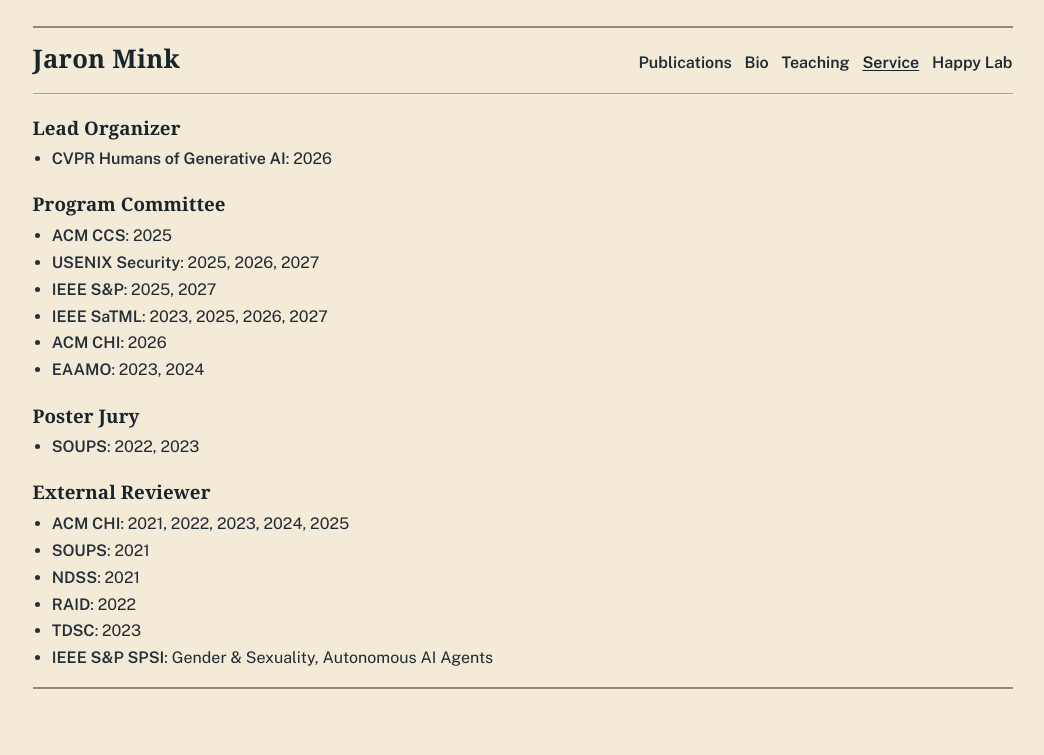
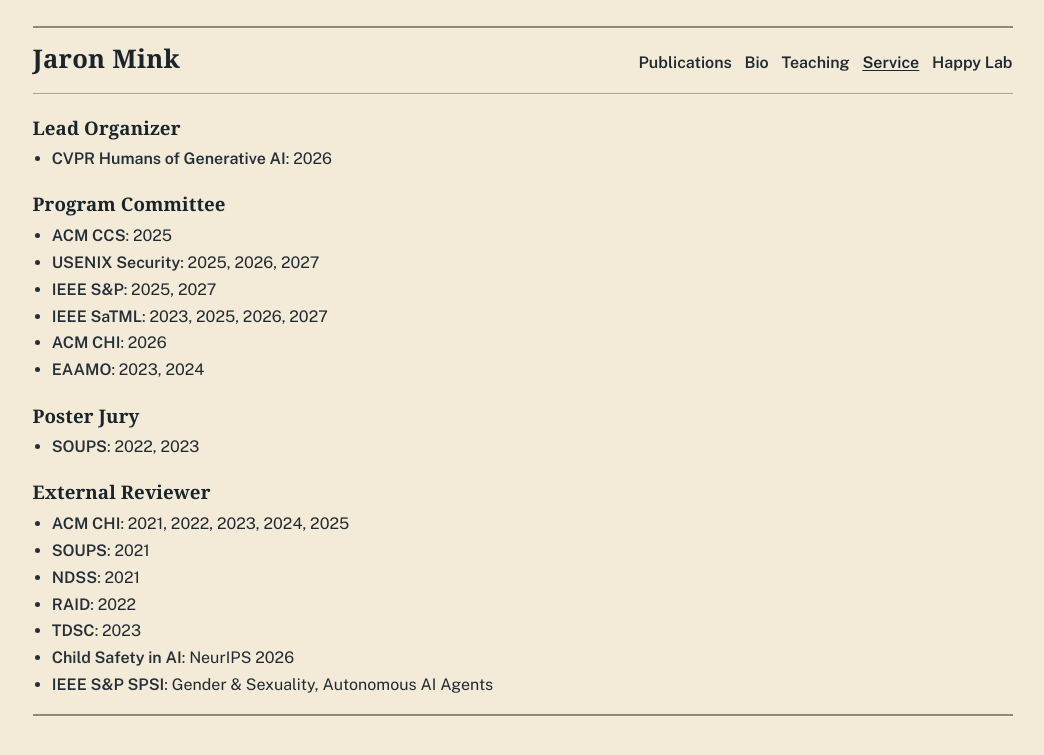
Before and after one commit to JaronMink/personal-website, a Jekyll site: the page built from service.md, in a window 1280 px wide. Shown: the top 755 px of the page, without its empty margins (110-1154 px from the left). Built offline with Jekyll 4.4.1, drawn with Linux system fonts in a browser that asks for light colours.

Commit message:
Add NeurIPS 2026 child safety review
List Child Safety in AI under external reviewing service.

```diff
--- a/_data/service.yml
+++ b/_data/service.yml
@@ -85,6 +85,10 @@
       links:
         - label: "2023"
           url_key: tdsc23_web
+    - venue: Child Safety in AI
+      links:
+        - label: "NeurIPS 2026"
+          url: https://neurips.cc/Conferences/2026
     - venue: IEEE S&P SPSI
       links:
         - label: "Gender & Sexuality"
```
